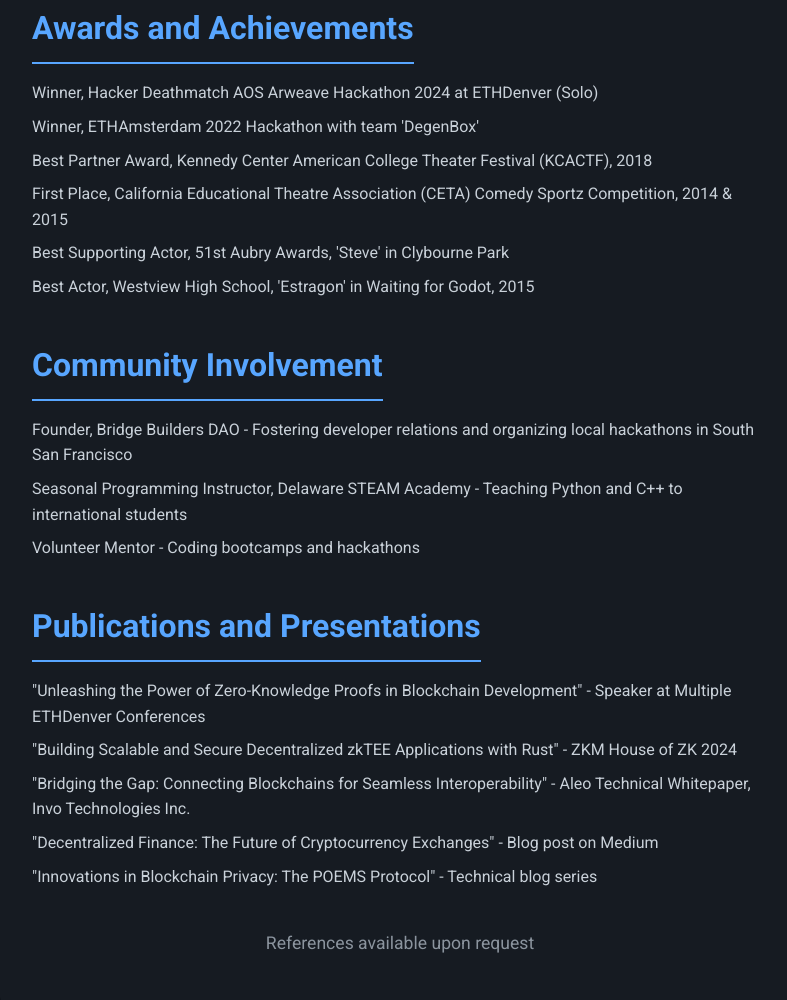
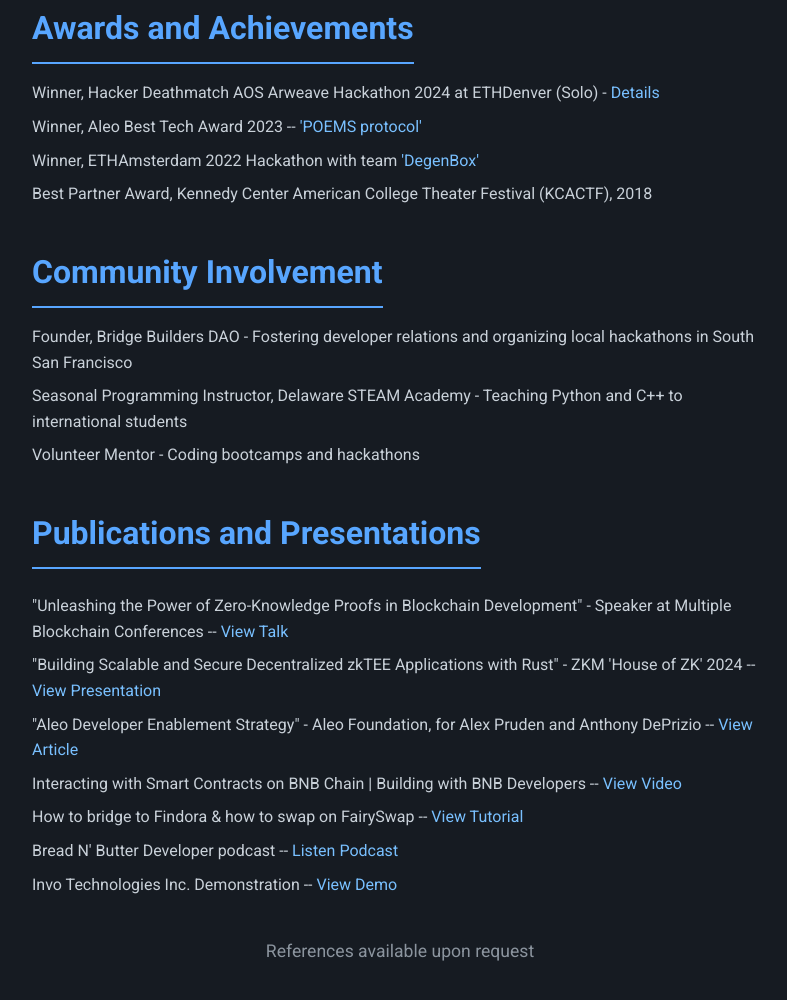
Before and after one commit to DylanCkawalec/cv, a website: page index.html in a window 1280 px wide. Shown: the part 3448-4448 px from the top of the page, without its empty margins (240-1027 px from the left). Drawn offline with nearby package versions, Linux system fonts and the light colour scheme.

Commit message:
updated the links

```diff
--- a/index.html
+++ b/index.html
@@ -135,12 +135,11 @@
     <section>
       <h2>Awards and Achievements</h2>
       <ul>
-        <li>Winner, Hacker Deathmatch AOS Arweave Hackathon 2024 at ETHDenver (Solo)</li>
-        <li>Winner, ETHAmsterdam 2022 Hackathon with team 'DegenBox'</li>
+        <li>Winner, Hacker Deathmatch AOS Arweave Hackathon 2024 at ETHDenver (Solo) - <a href="https://x.com/aoTheComputer/status/1764094933428732127" target="_blank">Details</a></li>
+        <li>Winner, Aleo Best Tech Award 2023 -- <a href="https://github.com/Invo-Technologies/poems" target="_blank">'POEMS protocol'</a></li>
+        <li>Winner, ETHAmsterdam 2022 Hackathon with team <a href="https://ethglobal.com/showcase/degenbox-zh7pp" target="_blank">'DegenBox'</a></li>
         <li>Best Partner Award, Kennedy Center American College Theater Festival (KCACTF), 2018</li>
-        <li>First Place, California Educational Theatre Association (CETA) Comedy Sportz Competition, 2014 & 2015</li>
-        <li>Best Supporting Actor, 51st Aubry Awards, 'Steve' in Clybourne Park</li>
-        <li>Best Actor, Westview High School, 'Estragon' in Waiting for Godot, 2015</li>
+
       </ul>
     </section>
 
@@ -153,16 +152,34 @@
       </ul>
     </section>
 
-    <section>
-      <h2>Publications and Presentations</h2>
-      <ul>
-        <li>"Unleashing the Power of Zero-Knowledge Proofs in Blockchain Development" - Speaker at Multiple ETHDenver Conferences</li>
-        <li>"Building Scalable and Secure Decentralized zkTEE Applications with Rust" - ZKM House of ZK 2024</li>
-        <li>"Bridging the Gap: Connecting Blockchains for Seamless Interoperability" - Aleo Technical Whitepaper, Invo Technologies Inc.</li>
-        <li>"Decentralized Finance: The Future of Cryptocurrency Exchanges" - Blog post on Medium</li>
-        <li>"Innovations in Blockchain Privacy: The POEMS Protocol" - Technical blog series</li>
-      </ul>
-    </section>
+
+<section>
+  <h2>Publications and Presentations</h2>
+  <ul>
+    <li>
+              <li>
+                "Unleashing the Power of Zero-Knowledge Proofs in Blockchain Development" - Speaker at Multiple Blockchain Conferences -- <a href="https://www.youtube.com/watch?v=Fr7L9kOf8v8" target="_blank">View Talk</a>
+              </li>
+              <li>
+                "Building Scalable and Secure Decentralized zkTEE Applications with Rust" - ZKM 'House of ZK' 2024 -- <a href="https://www.zkm.io/events/hacker-house" target="_blank">View Presentation</a>
+              </li>
+              <li>
+                "Aleo Developer Enablement Strategy" - Aleo Foundation, for Alex Pruden and Anthony DePrizio -- <a href="https://github.com/DylanCkawalec/Aleo-Developer-Enablement-Strategy" target="_blank">View Article</a>
+              </li>
+              <li>
+                Interacting with Smart Contracts on BNB Chain | Building with BNB Developers -- <a href="https://www.youtube.com/watch?v=pPrGIlwdPf8" target="_blank">View Video</a>
+              </li>
+              <li>
+                How to bridge to Findora & how to swap on FairySwap -- <a href="https://www.youtube.com/watch?v=nHJ2imc8Fy4" target="_blank">View Tutorial</a>
+              </li>
+              <li>
+                Bread N' Butter Developer podcast -- <a href="https://www.youtube.com/watch?v=eBw1oMK3M6c" target="_blank">Listen Podcast</a>
+              </li>
+              <li>
+                Invo Technologies Inc. Demonstration -- <a href="https://medium.com/cryptocurrency-scripts/churn-monetization-is-the-future-of-gamefi-2fac57ff0489" target="_blank">View Demo</a>
+              </li>
+            </ul>
+          </section>
 
     <footer>
       <p>References available upon request</p>
```
